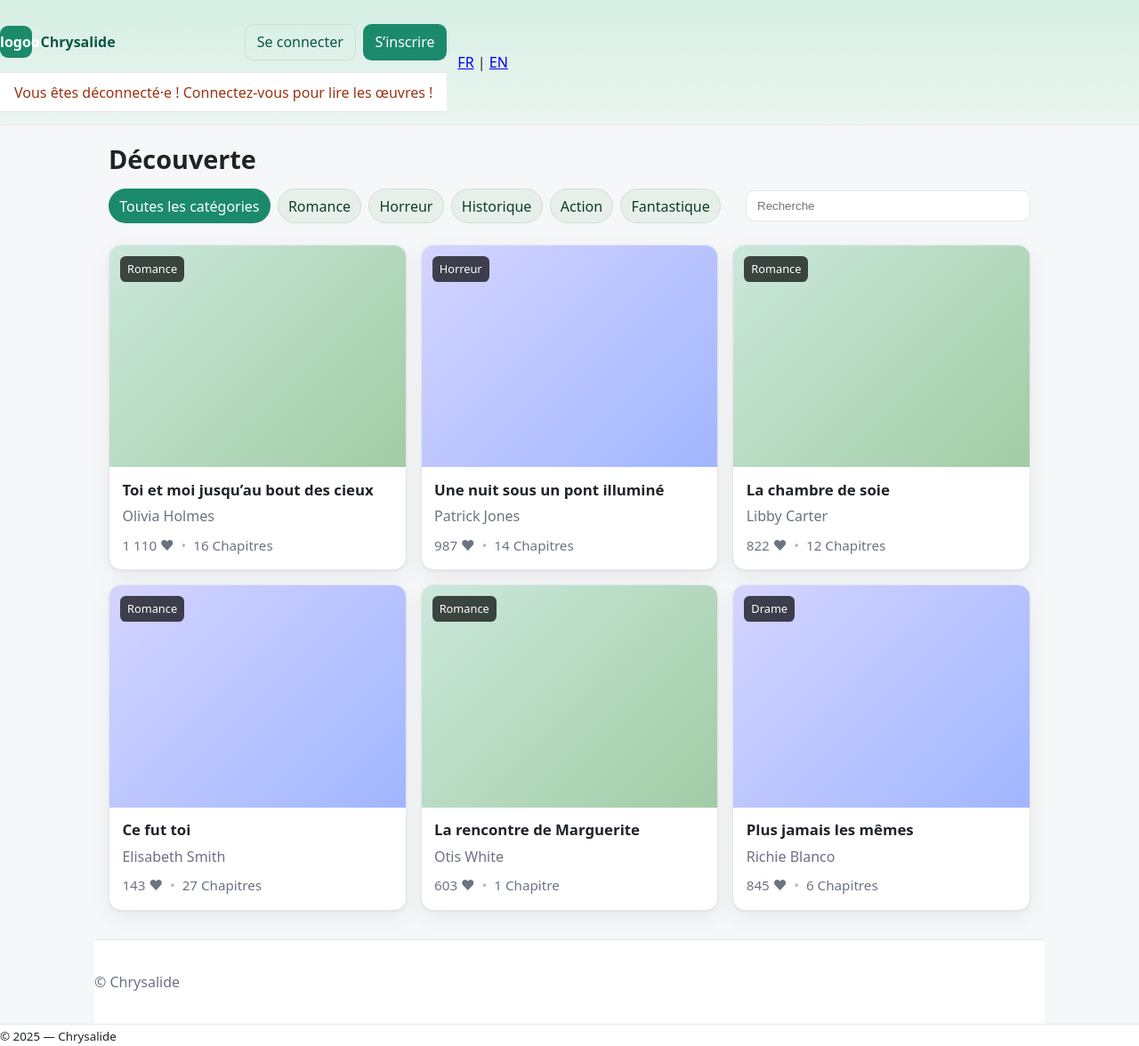
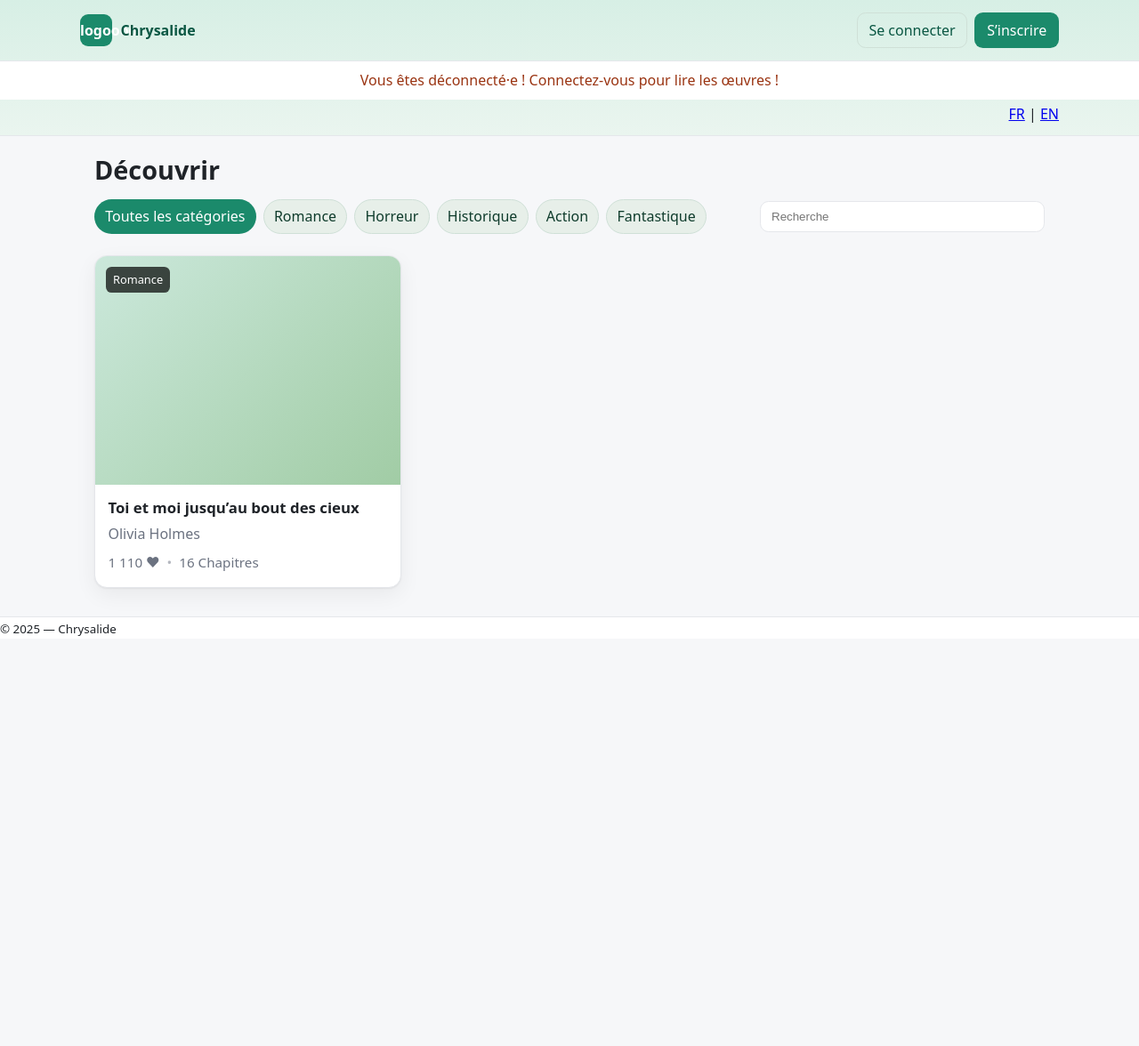
Before and after one commit to lilmamin/Projet-Chrysalide-ProgServ2, a PHP site: page / in a window 1280 px wide. Shown: the whole page at 89% size. After the commit the page ends 715 px from the top, so only its background shows below. Run offline with PHP 8.4, Linux system fonts and the light colour scheme.

Commit message:
modified i18n file to translsate index.php & header.php

```diff
--- a/public/index.php
+++ b/public/index.php
@@ -2,141 +2,40 @@
 require_once __DIR__ . '/../src/i18n.php';
 include __DIR__ . '/templates/header.php';
 ?>
-<!doctype html>
-<html lang="fr">
 
-<head>
-    <meta charset="utf-8">
-    <title>Découverte — Chrysalide</title>
-    <meta name="viewport" content="width=device-width, initial-scale=1">
-    <link rel="preconnect" href="https://fonts.gstatic.com" crossorigin>
-    <link href="app.css" rel="stylesheet">
-</head>
-
-<body>
-
-    <main class="container">
 <header class="page-header">
-            <h1>Découverte</h1>
+    <h1><?= t('discover') ?></h1>
     <div class="toolbar">
         <div class="categories">
-                    <button class="chip active">Toutes les catégories</button>
-                    <button class="chip">Romance</button>
-                    <button class="chip">Horreur</button>
-                    <button class="chip">Historique</button>
-                    <button class="chip">Action</button>
-                    <button class="chip">Fantastique</button>
+            <button class="chip active"><?= t('all_categories') ?></button>
+            <button class="chip"><?= t('genre_romance') ?></button>
+            <button class="chip"><?= t('genre_horror') ?></button>
+            <button class="chip"><?= t('genre_historical') ?></button>
+            <button class="chip"><?= t('genre_action') ?></button>
+            <button class="chip"><?= t('genre_fantasy') ?></button>
         </div>
         <form class="search" action="#" method="get">
-                    <input type="search" name="q" placeholder="Recherche" aria-label="Recherche">
+            <input type="search" name="q" placeholder="<?= t('search_placeholder') ?>" aria-label="<?= t('search') ?>">
         </form>
     </div>
 </header>
 
-        <!-- Grille d’histoires -->
 <section class="grid">
-            <!-- Carte -->
     <article class="card">
         <a class="cover" href="#">
-                    <span class="badge">Romance</span>
-                    <!-- Image de couverture: remplace par <img src="..." alt=""> -->
+            <span class="badge"><?= t('genre_romance') ?></span>
         </a>
         <div class="card-body">
             <h3 class="title"><a href="#">Toi et moi jusqu’au bout des cieux</a></h3>
             <p class="author">Olivia Holmes</p>
             <div class="meta">
-                        <span class="stat" title="Likes">1 110 <span aria-hidden="true">♥</span></span>
+                <span class="stat" title="<?= t('likes') ?>">1 110 ♥</span>
                 <span class="dot" aria-hidden="true">•</span>
-                        <span class="stat">16 Chapitres</span>
+                <span class="stat">16 <?= t('chapters') ?></span>
             </div>
         </div>
     </article>
 
-            <article class="card">
-                <a class="cover alt" href="#">
-                    <span class="badge">Horreur</span>
-                </a>
-                <div class="card-body">
-                    <h3 class="title"><a href="#">Une nuit sous un pont illuminé</a></h3>
-                    <p class="author">Patrick Jones</p>
-                    <div class="meta">
-                        <span class="stat">987 ♥</span>
-                        <span class="dot">•</span>
-                        <span class="stat">14 Chapitres</span>
-                    </div>
-                </div>
-            </article>
+</section>
 
-            <article class="card">
-                <a class="cover" href="#">
-                    <span class="badge">Romance</span>
-                </a>
-                <div class="card-body">
-                    <h3 class="title"><a href="#">La chambre de soie</a></h3>
-                    <p class="author">Libby Carter</p>
-                    <div class="meta">
-                        <span class="stat">822 ♥</span>
-                        <span class="dot">•</span>
-                        <span class="stat">12 Chapitres</span>
-                    </div>
-                </div>
-            </article>
-
-            <article class="card">
-                <a class="cover alt" href="#">
-                    <span class="badge">Romance</span>
-                </a>
-                <div class="card-body">
-                    <h3 class="title"><a href="#">Ce fut toi</a></h3>
-                    <p class="author">Elisabeth Smith</p>
-                    <div class="meta">
-                        <span class="stat">143 ♥</span>
-                        <span class="dot">•</span>
-                        <span class="stat">27 Chapitres</span>
-                    </div>
-                </div>
-            </article>
-
-            <article class="card">
-                <a class="cover" href="#">
-                    <span class="badge">Romance</span>
-                </a>
-                <div class="card-body">
-                    <h3 class="title"><a href="#">La rencontre de Marguerite</a></h3>
-                    <p class="author">Otis White</p>
-                    <div class="meta">
-                        <span class="stat">603 ♥</span>
-                        <span class="dot">•</span>
-                        <span class="stat">1 Chapitre</span>
-                    </div>
-                </div>
-            </article>
-
-            <article class="card">
-                <a class="cover alt" href="#">
-                    <span class="badge">Drame</span>
-                </a>
-                <div class="card-body">
-                    <h3 class="title"><a href="#">Plus jamais les mêmes</a></h3>
-                    <p class="author">Richie Blanco</p>
-                    <div class="meta">
-                        <span class="stat">845 ♥</span>
-                        <span class="dot">•</span>
-                        <span class="stat">6 Chapitres</span>
-                    </div>
-                </div>
-            </article>
-            <!-- Duplique/alimente côté backend autant que nécessaire -->
-        </section>
-    </main>
-
-    <footer class="site-footer">
-        <div class="container foot">
-            <p>© Chrysalide</p>
-        </div>
-    </footer>
-</body>
-
-</html>
-
-<?php include __DIR__ . '/templates/footer.php';
+<?php include __DIR__ . '/templates/footer.php'; ?>
--- a/public/templates/header.php
+++ b/public/templates/header.php
@@ -1,41 +1,53 @@
-<?php if (session_status() === PHP_SESSION_NONE)
+<?php
+if (session_status() === PHP_SESSION_NONE)
     session_start();
 require_once __DIR__ . '/../../src/i18n.php';
-require_once __DIR__ . '/../../src/config/app.php'; ?>
+require_once __DIR__ . '/../../src/config/app.php';
 
+$base = rtrim(BASE_PATH ?? '/', '/') . '/';
+?>
 <!doctype html>
-<html lang="fr">
+<html lang="<?= htmlspecialchars($lang) ?>">
 
 <head>
     <meta charset="utf-8">
     <title><?= t('site_name'); ?></title>
     <meta name="viewport" content="width=device-width, initial-scale=1">
-    <link rel="stylesheet" href="<?= BASE_PATH ?>assets/css/app.css">
+    <link rel="stylesheet" href="<?= $base ?>assets/css/app.css">
 </head>
 
 <body>
     <header class="site-header">
-        <nav class="nav">
-            <header class="site-header">
         <nav class="nav container">
-                    <a class="brand" href="#">
+            <a class="brand" href="<?= $base ?>">
                 <span class="logo-sq" aria-hidden="true">logoooo</span>
-                        <span class="brand-text">Chrysalide</span>
+                <span class="brand-text"><?= t('site_name'); ?></span>
             </a>
 
             <div class="nav-actions">
-                        <a class="btn ghost" href="#">Se connecter</a>
-                        <a class="btn" href="#">S’inscrire</a>
+                <?php if (!empty($_SESSION['user'])): ?>
+                    <?php if (($_SESSION['user']['role'] ?? null) === 'author'): ?>
+                        <a class="btn ghost" href="<?= $base ?>author/my-stories.php"><?= t('author_space'); ?></a>
+                    <?php endif; ?>
+                    <a class="btn ghost" href="<?= $base ?>profile.php"><?= t('profile'); ?></a>
+                    <a class="btn" href="<?= $base ?>login.php?logout=1"><?= t('logout'); ?></a>
+                <?php else: ?>
+                    <a class="btn ghost" href="<?= $base ?>login.php"><?= t('login'); ?></a>
+                    <a class="btn" href="<?= $base ?>register.php"><?= t('register'); ?></a>
+                <?php endif; ?>
             </div>
         </nav>
 
         <div class="notice">
-                    Vous êtes déconnecté·e ! Connectez-vous pour lire les œuvres !
+            <?= t('logged_out_notice'); ?>
+        </div>
+
+        <div class="container" style="text-align:right; padding:.25rem 0 .75rem;">
+            <span class="lang">
+                <a href="?lang=fr"><?= t('lang_fr'); ?></a> |
+                <a href="?lang=en"><?= t('lang_en'); ?></a>
+            </span>
         </div>
     </header>
-            <span class="lang">
-                <a href="?lang=fr"><?= t('lang_fr'); ?></a> | <a href="?lang=en"><?= t('lang_en'); ?></a>
-            </span>
-        </nav>
-    </header>
+
     <main class="container">
```
Also changed, not shown: src/i18n.php (+46 -7 lines). Lines whose indentation alone changed are shown as unchanged.
